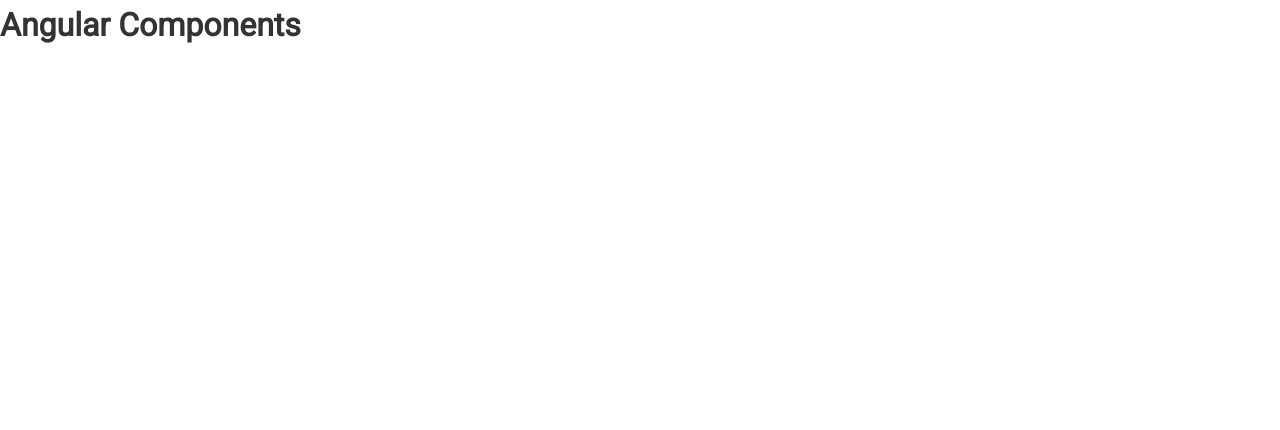
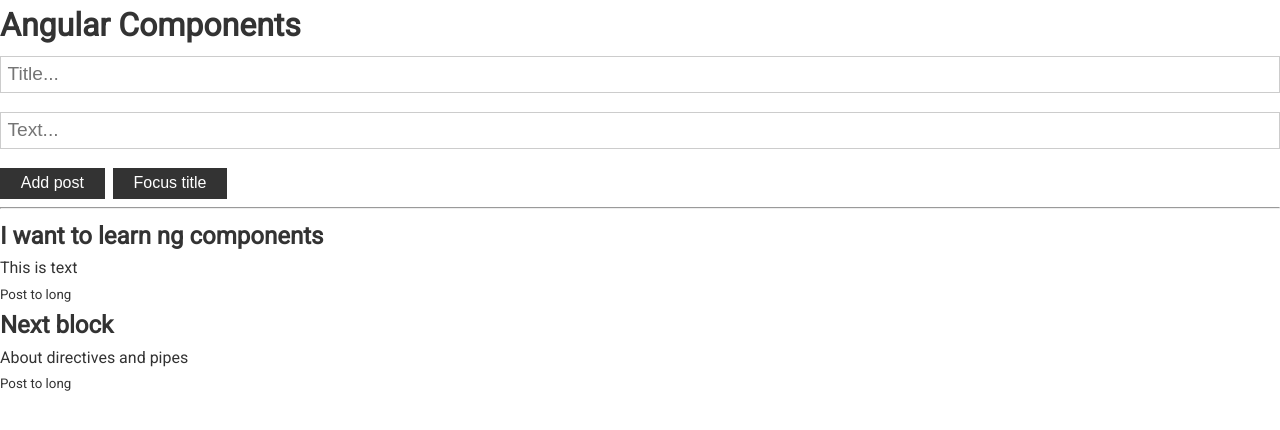
Before and after one commit to PavelTishenko/NgBas, an Angular app: page / in a window 1280 px wide. Shown: the top 430 px of the page. Built offline with nearby package versions, Linux system fonts and the light colour scheme.

Commit message:
Input Output ViewChild ngIf

```diff
--- a/src/app/app.component.html
+++ b/src/app/app.component.html
@@ -1,4 +1,19 @@
 <div>
   <h1>Angular Components</h1>
+
+  <app-post-form
+    (onAdd)="updatePosts($event)"></app-post-form>
+
+  <hr />
+
+  <app-post
+    *ngFor="let p of posts"
+    [post]="p">
+    <small *ngIf="p.text.length>10; else short">Post to long</small>
+    <ng-template #short>
+      <small>Post to short</small>
+    </ng-template>
+
+  </app-post>
 </div>
 <router-outlet></router-outlet>
--- a/src/app/app.component.ts
+++ b/src/app/app.component.ts
@@ -1,4 +1,10 @@
 import { Component } from '@angular/core';
+
+export interface IPost{
+  title: string,
+  text: string,
+  id?: number
+}
 
 @Component({
   selector: 'app-root',
@@ -6,5 +12,14 @@
   styleUrls: ['./app.component.scss']
 })
 export class AppComponent {
-  title = 'NgBasics';
+  posts: IPost[] = [
+    {title: 'I want to learn ng components', text:'This is text', id:1},
+    {title: 'Next block', text:'About directives and pipes', id:2},
+  ];
+
+  updatePosts(post: IPost){
+    this.posts.unshift(post);
+    // console.log('Post', post);
+
+  }
 }
--- a/src/app/app.module.ts
+++ b/src/app/app.module.ts
@@ -1,6 +1,7 @@
 import { BrowserModule } from '@angular/platform-browser';
 import { NgModule } from '@angular/core';
 
+import { FormsModule } from '@angular/forms';
 import { AppRoutingModule } from './app-routing.module';
 import { AppComponent } from './app.component';
 import { PostFormComponent } from './post-form/post-form.component';
@@ -14,7 +15,8 @@
   ],
   imports: [
     BrowserModule,
-    AppRoutingModule
+    AppRoutingModule,
+    FormsModule
   ],
   providers: [],
   bootstrap: [AppComponent]
--- a/src/app/post-form/post-form.component.html
+++ b/src/app/post-form/post-form.component.html
@@ -1 +1,17 @@
-<p>post-form works!</p>
+<div>
+  <input
+  type="text"
+  class="form-control"
+  placeholder="Title..."
+  [(ngModel)]="title"
+  #titleInput
+  >
+  <input
+  type="text"
+  class="form-control"
+  placeholder="Text..."
+  [(ngModel)]="text">
+
+  <button class="btn" (click)="addPost()">Add post</button>
+  <button class="btn" (click)="focuseTitle()">Focus title</button>
+</div>
--- a/src/app/post-form/post-form.component.ts
+++ b/src/app/post-form/post-form.component.ts
@@ -1,4 +1,6 @@
-import { Component, OnInit } from '@angular/core';
+import { Component, OnInit, Output, EventEmitter, ViewChild, ElementRef } from '@angular/core';
+import { IPost } from '../app.component';
+
 
 @Component({
   selector: 'app-post-form',
@@ -7,9 +9,31 @@
 })
 export class PostFormComponent implements OnInit {
 
+  @Output() onAdd: EventEmitter<IPost> = new EventEmitter<IPost>();
+
+  @ViewChild('titleInput', {static: false}) inputRef: ElementRef;
+
+  title = '';
+  text = '';
   constructor() { }
 
   ngOnInit() {
   }
 
+  addPost() {
+    if (this.text.trim() && this.title.trim()) {
+      const post: IPost = {
+        title: this.title,
+        text: this.text
+      }
+      this.onAdd.emit(post)
+      this.title = this.text = '';
+    }
+  }
+
+  focuseTitle() {
+    this.inputRef.nativeElement.focus();
+
+  }
+
 }
--- a/src/app/post/post.component.html
+++ b/src/app/post/post.component.html
@@ -1 +1,5 @@
-<p>post works!</p>
+<div>
+  <h2>{{ post.title }}</h2>
+  <p>{{ post.text }}</p>
+  <ng-content></ng-content>
+</div>
--- a/src/app/post/post.component.ts
+++ b/src/app/post/post.component.ts
@@ -1,4 +1,5 @@
-import { Component, OnInit } from '@angular/core';
+import { Component, OnInit, Input } from '@angular/core';
+import { IPost } from '../app.component';
 
 @Component({
   selector: 'app-post',
@@ -6,7 +7,7 @@
   styleUrls: ['./post.component.scss']
 })
 export class PostComponent implements OnInit {
-
+ @Input() post: IPost;
   constructor() { }
 
   ngOnInit() {
```
